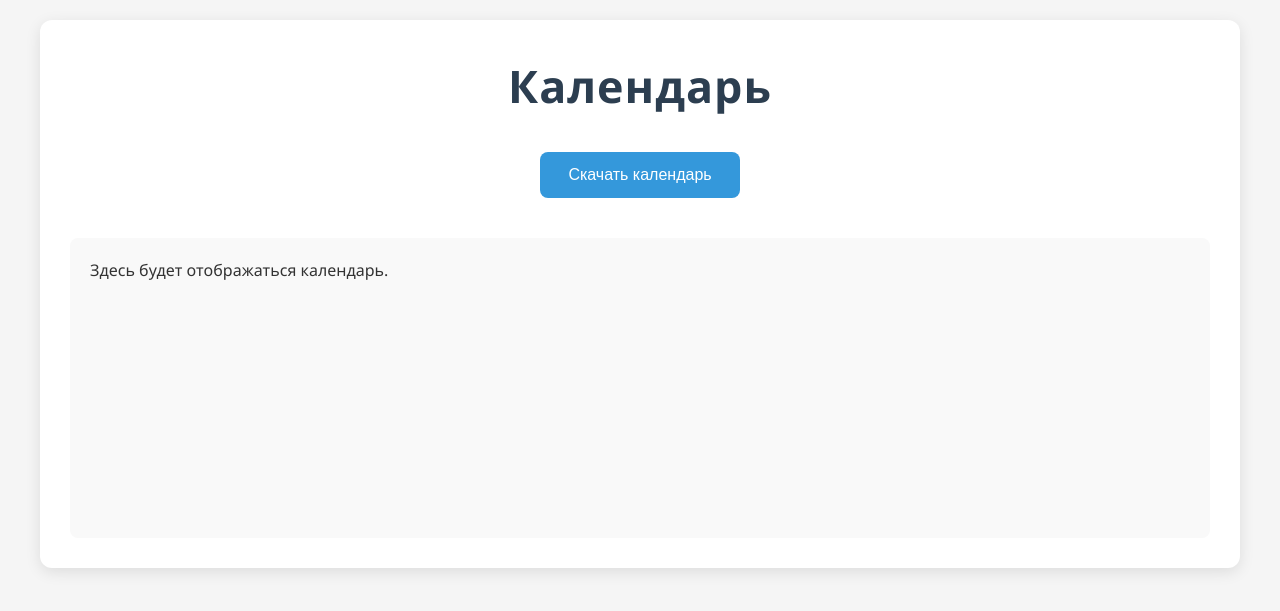
After one commit to YuriiGaponov/work_time_table, a Flask app: page /calendar in a window 1280 px wide. The commit adds this page. Shown: the top 611 px of the page. Run offline with Flask 3, Linux system fonts and the light colour scheme; parts of the project's set-up code (start-up, migrations or seed data) failed here and were passed over.

Commit message:
добалена обработка маршрута /calendar, добален шаблон страницы работы с календарем

```diff
--- /dev/null
+++ b/app/routes/calendar.py
@@ -0,0 +1,16 @@
+"""Маршрут /calendar для отображения календарного интерфейса."""
+
+from flask import render_template
+from .. import app
+
+
+@app.route('/calendar')
+def calendar():
+    """Обработчик GET‑запроса для /calendar.
+
+    Рендерит и возвращает шаблон календаря.
+
+    Returns:
+        str: HTML‑код страницы календаря.
+    """
+    return render_template('calendar/get_calendar.html')
--- /dev/null
+++ b/templates/calendar/get_calendar.html
@@ -0,0 +1,116 @@
+<!DOCTYPE html>
+<html lang="ru">
+<head>
+    <meta charset="UTF-8">
+    <meta name="viewport" content="width=device-width, initial-scale=1.0">
+    <title>Календарь</title>
+    <style>
+        * {
+            margin: 0;
+            padding: 0;
+            box-sizing: border-box;
+        }
+
+        body {
+            font-family: 'Segoe UI', Tahoma, Geneva, Verdana, sans-serif;
+            background-color: #f5f5f5;
+            color: #333;
+            line-height: 1.6;
+            padding: 20px;
+        }
+
+        .container {
+            max-width: 1200px;
+            margin: 0 auto;
+            padding: 30px;
+            background-color: #fff;
+            border-radius: 12px;
+            box-shadow: 0 4px 15px rgba(0, 0, 0, 0.1);
+        }
+
+        h1 {
+            text-align: center;
+            color: #2c3e50;
+            margin-bottom: 30px;
+            font-size: 2.8rem;
+            letter-spacing: 1px;
+        }
+
+        .download-btn {
+            display: block;
+            width: 200px;
+            margin: 30px auto;
+            padding: 14px 20px;
+            text-align: center;
+            background-color: #3498db;
+            color: white;
+            text-decoration: none;
+            border-radius: 8px;
+            font-size: 1rem;
+            font-weight: 500;
+            transition: background-color 0.3s ease, transform 0.2s ease;
+            border: none;
+            cursor: pointer;
+        }
+
+        .download-btn:hover {
+            background-color: #2980b9;
+            transform: translateY(-2px);
+        }
+
+        .download-btn:active {
+            transform: translateY(0);
+        }
+
+        .calendar {
+            margin-top: 40px;
+            padding: 20px;
+            background-color: #f9f9f9;
+            border-radius: 8px;
+            min-height: 300px;
+        }
+
+        @media (max-width: 768px) {
+            .container {
+                padding: 20px;
+            }
+
+            h1 {
+                font-size: 2.2rem;
+            }
+
+            .download-btn {
+                width: 180px;
+                padding: 12px 16px;
+                font-size: 0.95rem;
+            }
+        }
+    </style>
+</head>
+<body>
+    <div class="container">
+        <h1>Календарь</h1>
+
+        <button class="download-btn" onclick="downloadCalendar()">
+            Скачать календарь
+        </button>
+
+        <div class="calendar">
+            <!-- Здесь может размещаться сам календарь (сетка дат, виджет и т.п.) -->
+            <p>Здесь будет отображаться календарь.</p>
+        </div>
+    </div>
+
+    <script>
+        function downloadCalendar() {
+            // Пример реализации скачивания (замените на реальную логику)
+            const link = document.createElement('a');
+            link.href = 'data:text/plain;charset=utf-8,Пример содержимого календаря';
+            link.download = 'календарь.txt';
+            link.click();
+
+            alert('Календарь загружен!');
+        }
+    </script>
+</body>
+</html>
```
Also changed, not shown: app/core/config.py (+15 -59 lines), app/routes/__init__.py (+12 -12 lines), templates/index.html (+6 -9 lines), tests/test_routes.py (+13 -60 lines).
